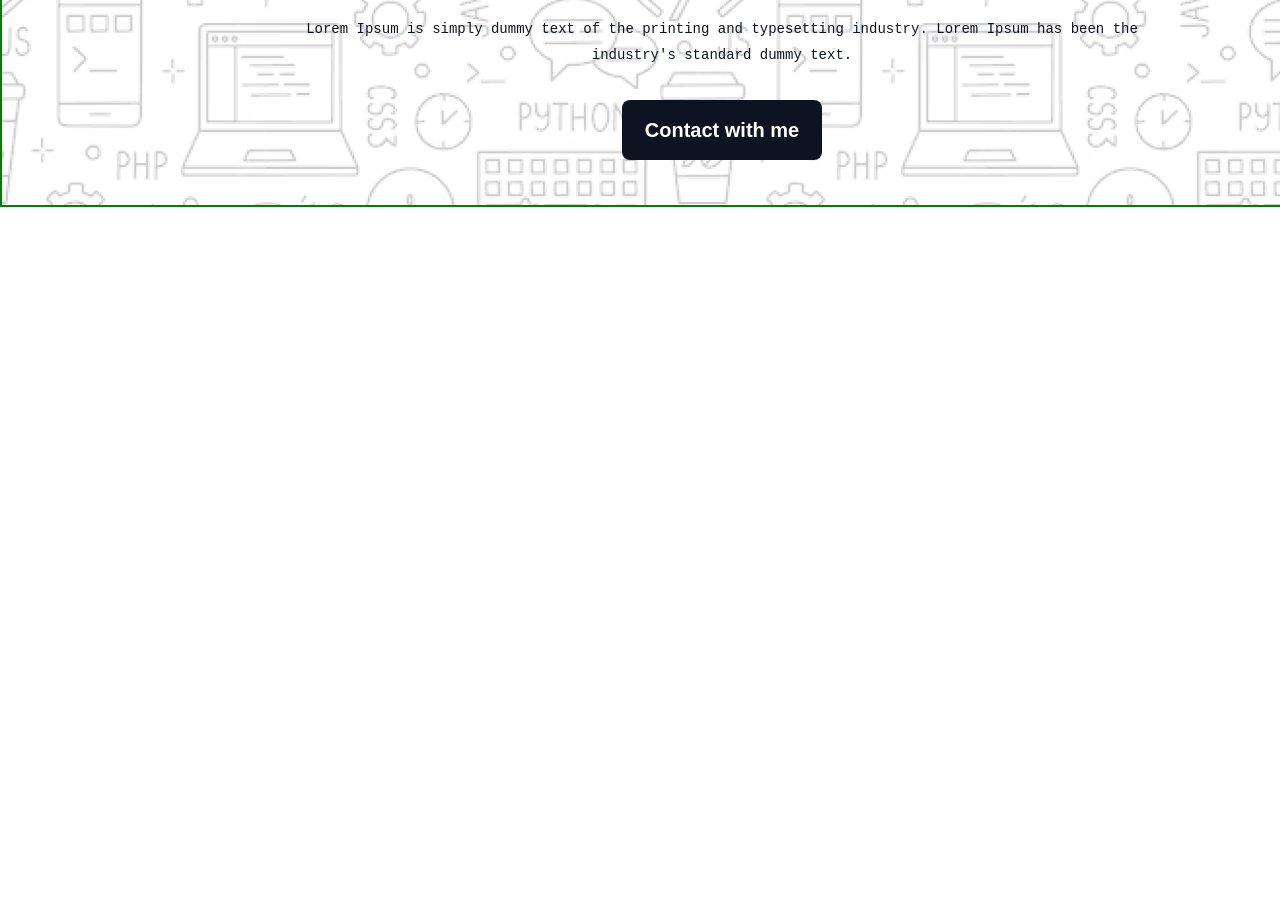
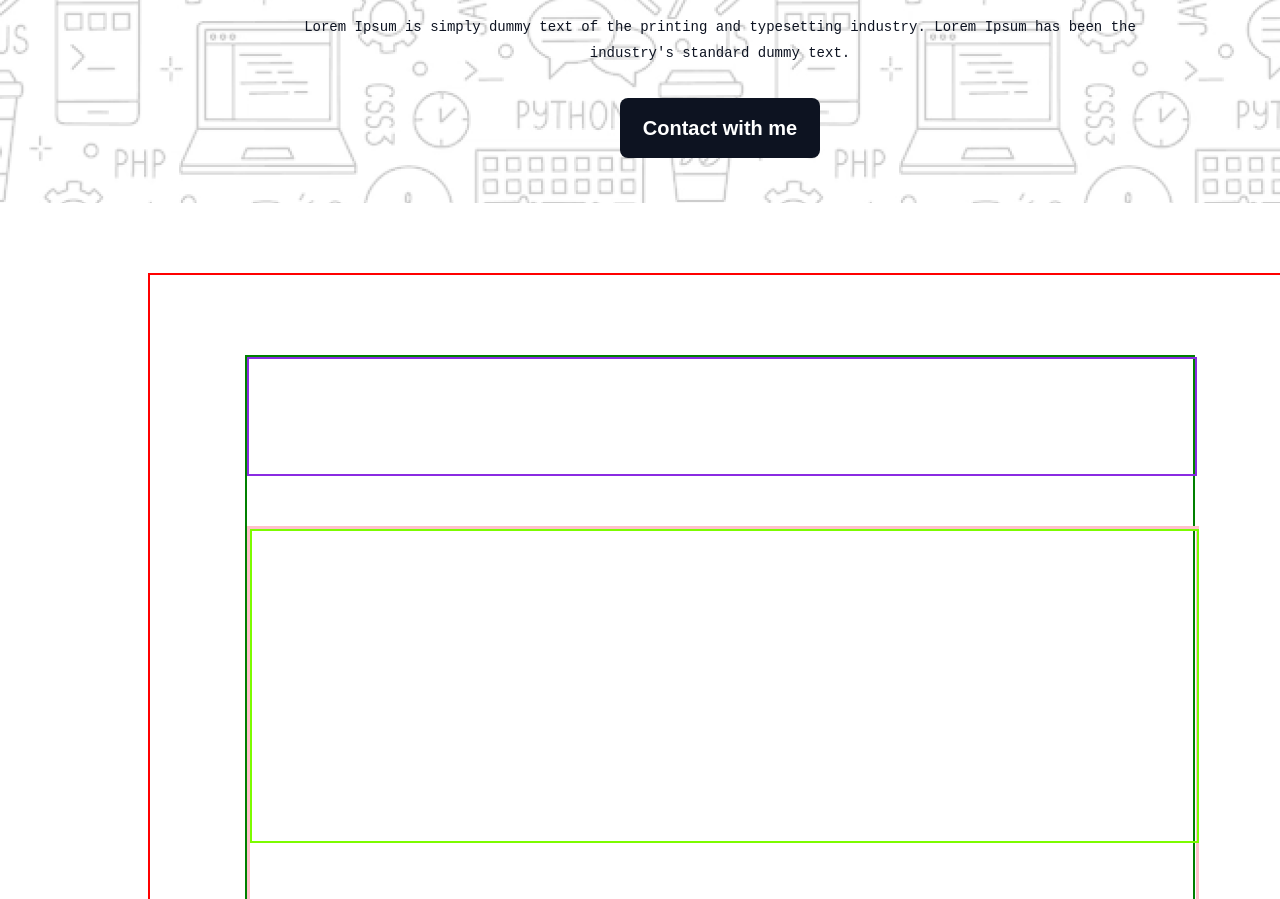
Before and after one commit to Ajjaj-Ahmed/developer-portfolio-using-html-css, a plain HTML site: page index.html in a window 1280 px wide. Shown: the part 579-1478 px from the top of the page. Before the commit the page ends 800 px from the top, so only its background shows below. Drawn offline with Linux system fonts and the light colour scheme; a web font is replaced by a local one.

Commit message:
design the structure of specification part

```diff
--- a/index.html
+++ b/index.html
@@ -22,6 +22,20 @@
         </nav>
     </header>
     <main>
+        <!-- Why choose development -->
+        <section>
+            <div class="specification">
+                <div class="specification-container">
+                        <div class="specification-partOne"></div>
+                        <div class="specification-partTwo">
+                            <div class="specification-content"></div>
+                            <div class="specification-content"></div>
+                            <div class="specification-content"></div>
+                        </div>
+                </div>
+
+            </div>
+        </section>
     </main>
     <footer>
 
--- a/styles/style.css
+++ b/styles/style.css
@@ -40,7 +40,6 @@ body {
 .banner {
     width: 1440px;
     height: 652px;
-    border: 2px solid green;
     background-image: url('../assets/Hero-bg.png');
     background-repeat: no-repeat;
     background-position: center;
@@ -89,3 +88,38 @@ body {
     margin-top: 8px;
     color: rgb(255, 255, 255);
 }
+
+/* Why choose development */
+
+.specification{
+width: 1140px;
+height: 1400px;
+margin: 70px auto;
+border: 2px solid red;
+}
+.specification-container{
+    width: 946px;
+    height: 1235px;
+    border: 2px solid green;
+    margin: 80px auto;
+
+}
+.specification-partOne{
+    width: 100%;
+    height: 115px;
+    margin-bottom: 50px;
+    border: 2px solid blueviolet;
+}
+.specification-partTwo{
+    width: 100%;
+    height: 1060px;
+    border: 3px solid pink;
+    display: flex;
+    flex-direction: column;
+    justify-content: space-between;
+}
+.specification-content{
+    width: 945px;
+    height: 310px;
+    border: 2px solid lawngreen;
+}
```
